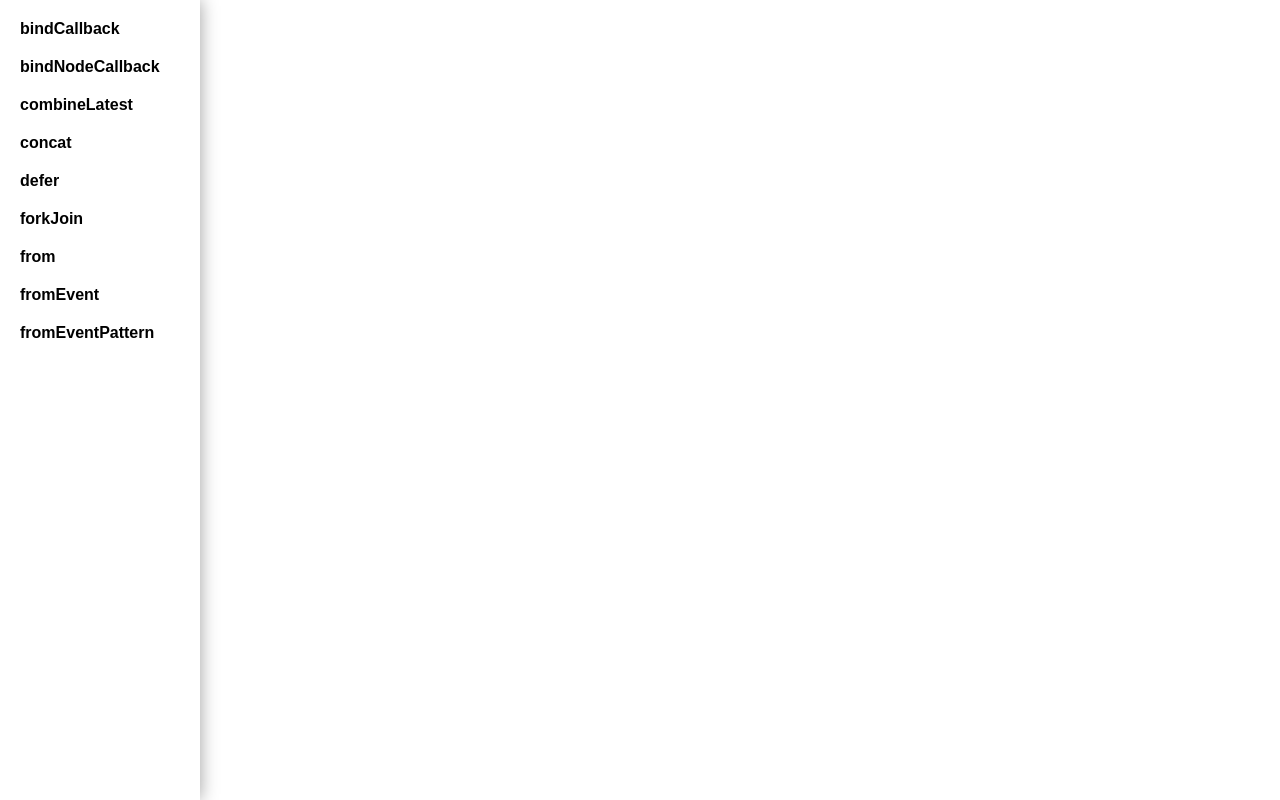
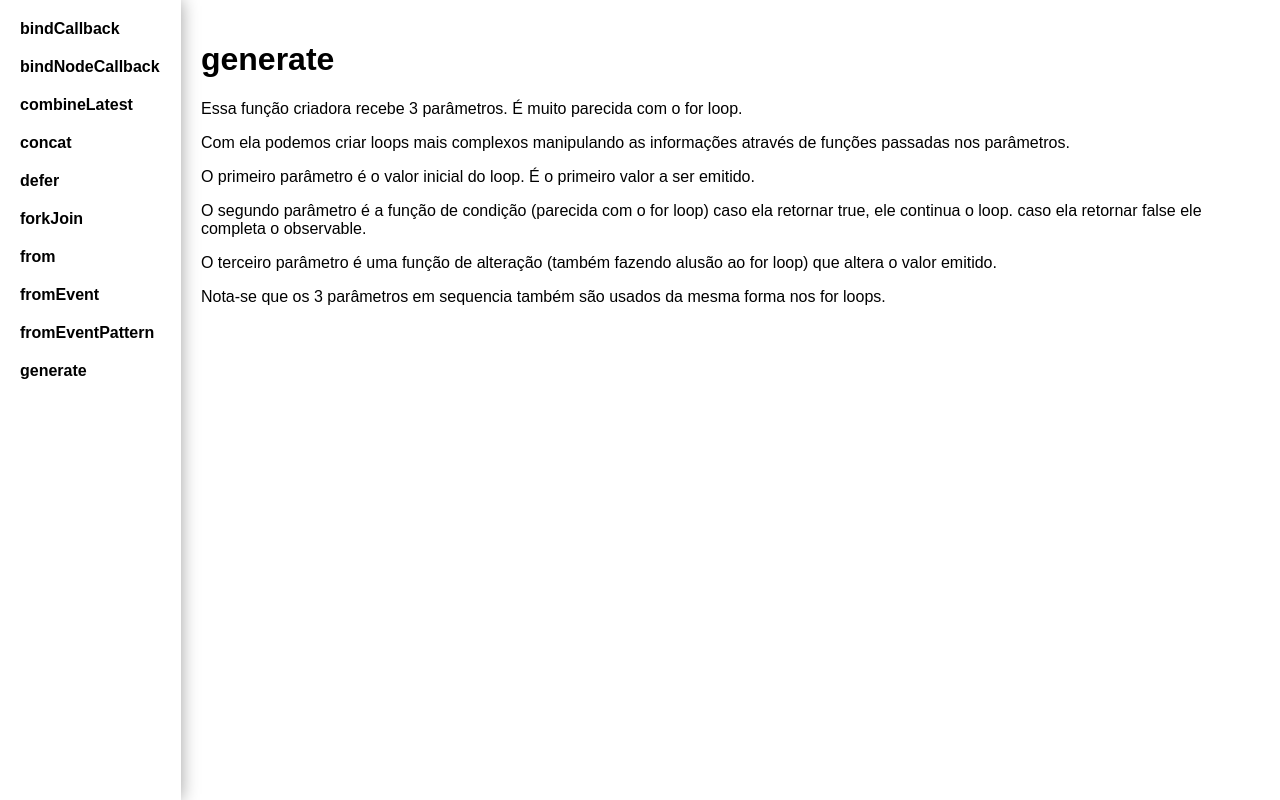
Before and after one commit to JoseRubensVeiga/RxJsOperators, an Angular app: page /generate in a window 1280 px wide. Before the commit this address led to /. Built offline with nearby package versions, Linux system fonts and the light colour scheme.

Commit message:
generate

```diff
--- a/src/app/app-routing.module.ts
+++ b/src/app/app-routing.module.ts
@@ -9,6 +9,7 @@ import { ForkJoinComponent } from './pages/fork-join';
 import { FromComponent } from './pages/from';
 import { FromEventComponent } from './pages/from-event';
 import { FromEventPatternComponent } from './pages/from-event-pattern';
+import { GenerateComponent } from './pages/generate';
 
 const routes: Routes = [
   { path: 'bind-callback', component: BindCallbackComponent },
@@ -20,6 +21,7 @@ const routes: Routes = [
   { path: 'from', component: FromComponent },
   { path: 'from-event', component: FromEventComponent },
   { path: 'from-event-pattern', component: FromEventPatternComponent },
+  { path: 'generate', component: GenerateComponent },
 ];
 
 @NgModule({
--- a/src/app/app.component.html
+++ b/src/app/app.component.html
@@ -9,6 +9,7 @@
     <a routerLink="/from">from</a>
     <a routerLink="/from-event">fromEvent</a>
     <a routerLink="/from-event-pattern">fromEventPattern</a>
+    <a routerLink="/generate">generate</a>
   </div>
 
   <main>
--- /dev/null
+++ b/src/app/pages/generate/generate.component.html
@@ -0,0 +1,25 @@
+<h1>generate</h1>
+<p>
+  Essa função criadora recebe 3 parâmetros. É muito parecida com o for loop.
+</p>
+<p>
+  Com ela podemos criar loops mais complexos manipulando as informações através
+  de funções passadas nos parâmetros.
+</p>
+<p>
+  O primeiro parâmetro é o valor inicial do loop. É o primeiro valor a ser
+  emitido.
+</p>
+<p>
+  O segundo parâmetro é a função de condição (parecida com o for loop) caso ela
+  retornar true, ele continua o loop. caso ela retornar false ele completa o
+  observable.
+</p>
+<p>
+  O terceiro parâmetro é uma função de alteração (também fazendo alusão ao for
+  loop) que altera o valor emitido.
+</p>
+<p>
+  Nota-se que os 3 parâmetros em sequencia também são usados da mesma forma nos
+  for loops.
+</p>
--- /dev/null
+++ b/src/app/pages/generate/generate.component.ts
@@ -0,0 +1,31 @@
+import { Component, OnDestroy, OnInit } from '@angular/core';
+import { generate, Subscription } from 'rxjs';
+
+@Component({
+  selector: 'app-generate',
+  templateUrl: './generate.component.html',
+  styleUrls: ['./generate.component.scss'],
+})
+export class GenerateComponent implements OnInit, OnDestroy {
+  subscription?: Subscription;
+
+  constructor() {}
+
+  ngOnInit(): void {
+    const generated$ = generate(
+      1,
+      (x) => x <= 10,
+      (x) => x + 1
+    );
+
+    this.subscription = generated$.subscribe({
+      next: console.log,
+      error: console.error,
+      complete: () => console.log('Completed! =)'),
+    });
+  }
+
+  ngOnDestroy(): void {
+    this.subscription?.unsubscribe();
+  }
+}
--- /dev/null
+++ b/src/app/pages/generate/index.ts
@@ -0,0 +1 @@
+export * from './generate.component';
--- a/src/app/pages/pages.module.ts
+++ b/src/app/pages/pages.module.ts
@@ -9,6 +9,7 @@ import { ForkJoinComponent } from './fork-join';
 import { FromComponent } from './from';
 import { FromEventComponent } from './from-event';
 import { FromEventPatternComponent } from './from-event-pattern/from-event-pattern.component';
+import { GenerateComponent } from './generate';
 
 @NgModule({
   imports: [CommonModule],
@@ -22,6 +23,7 @@ import { FromEventPatternComponent } from './from-event-pattern/from-event-patte
     FromComponent,
     FromEventComponent,
     FromEventPatternComponent,
+    GenerateComponent,
   ],
 })
 export class PagesModule {}
```
Also changed, not shown: src/app/pages/generate/generate.component.scss (added), 1 other file (tests, documents, lock files or other folders).
